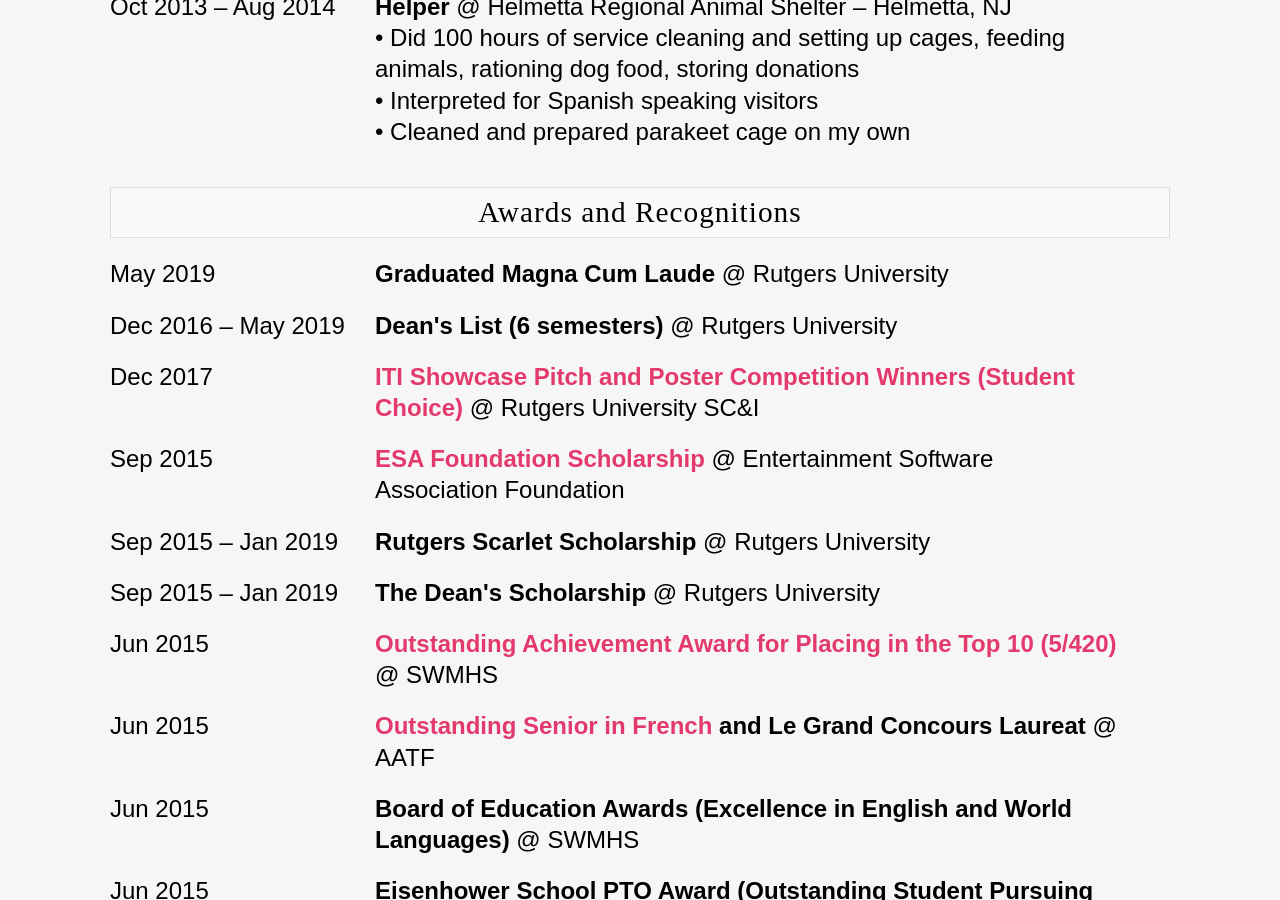
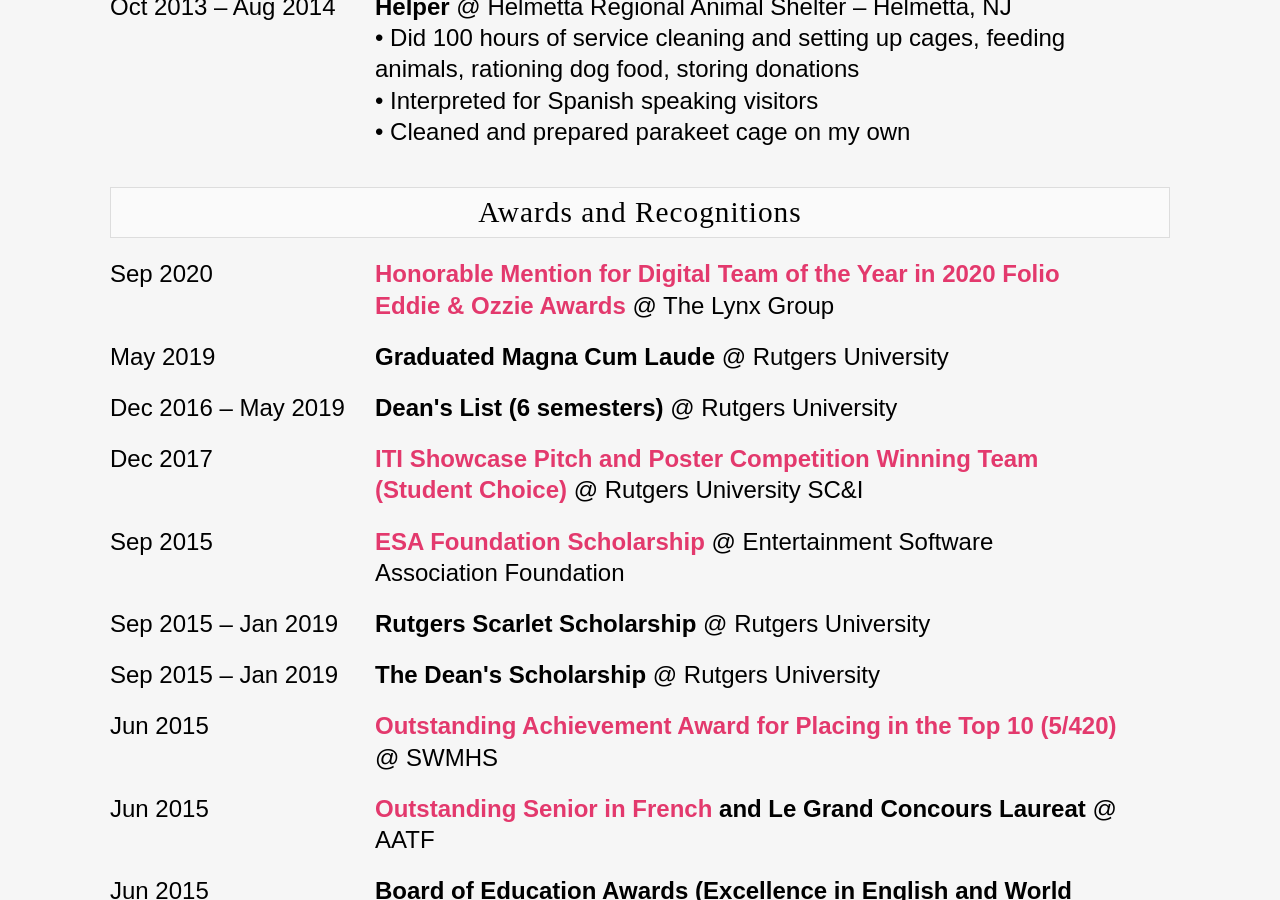
Before and after one commit to liz-lorena/2020, a Jekyll site: the page built from cv/index.html, in a window 1280 px wide and 900 px high, scrolled down 3687 px. Built offline with Jekyll 4.4.1, drawn with Linux system fonts in a browser that asks for light colours.

Commit message:
Update index.html

```diff
--- a/cv/index.html
+++ b/cv/index.html
@@ -197,6 +197,11 @@
 <h3>Awards and Recognitions</h3>
 
 <div class="data">
+	<div class="columnOne"><p>Sep 2020</p></div>
+		<div class="columnTwo"><p>
+			<strong><a href="https://www.foliomag.com/go/2020-eddie-and-ozzie-awards/" target="_blank" rel="nofollow">Honorable Mention for Digital Team of the Year in 2020 Folio Eddie & Ozzie Awards</a></strong> @ The Lynx Group
+		</p></div>
+
 	<div class="columnOne"><p>May 2019</p></div>
 		<div class="columnTwo"><p>
 			<strong>Graduated Magna Cum Laude</strong> @ Rutgers University
@@ -209,7 +214,7 @@
 
 	<div class="columnOne"><p>Dec 2017</p></div>
 		<div class="columnTwo"><p>
-			<strong><a href="https://itishowcase.rutgers.edu/projects/fall-2017" target="_blank" rel="nofollow">ITI Showcase Pitch and Poster Competition Winners (Student Choice)</a></strong> @ Rutgers University SC&I
+			<strong><a href="https://itishowcase.rutgers.edu/projects/fall-2017" target="_blank" rel="nofollow">ITI Showcase Pitch and Poster Competition Winning Team (Student Choice)</a></strong> @ Rutgers University SC&I
 		</p></div>
 
 	<div class="columnOne"><p>Sep 2015</p></div>
```
